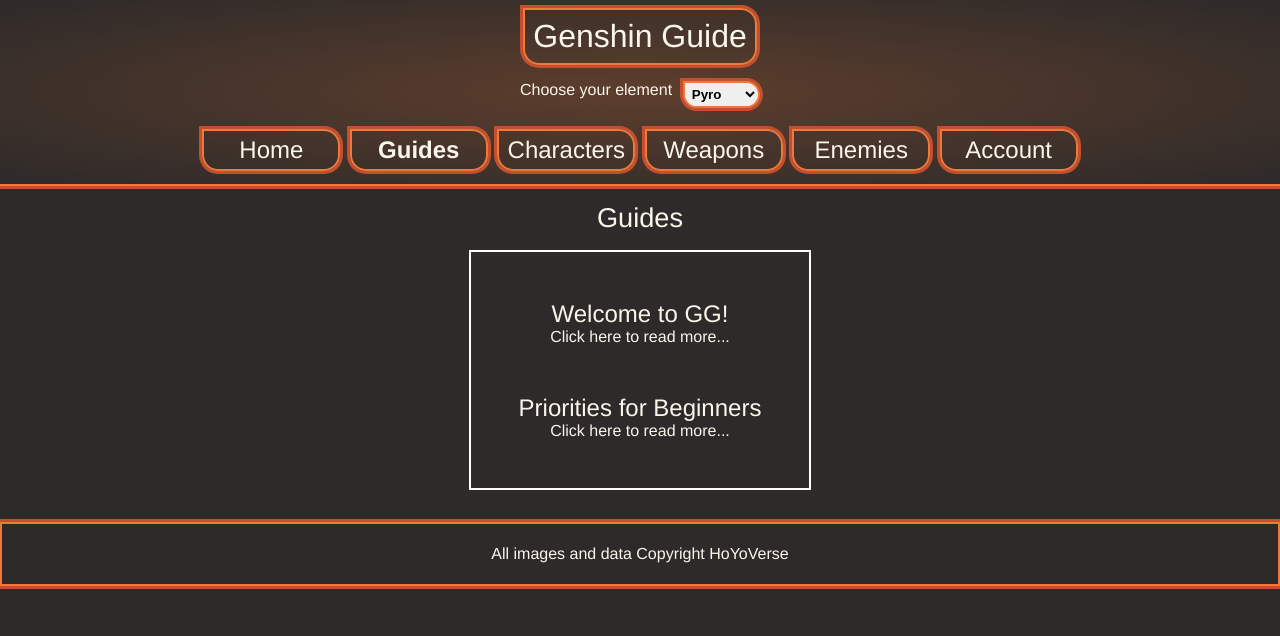
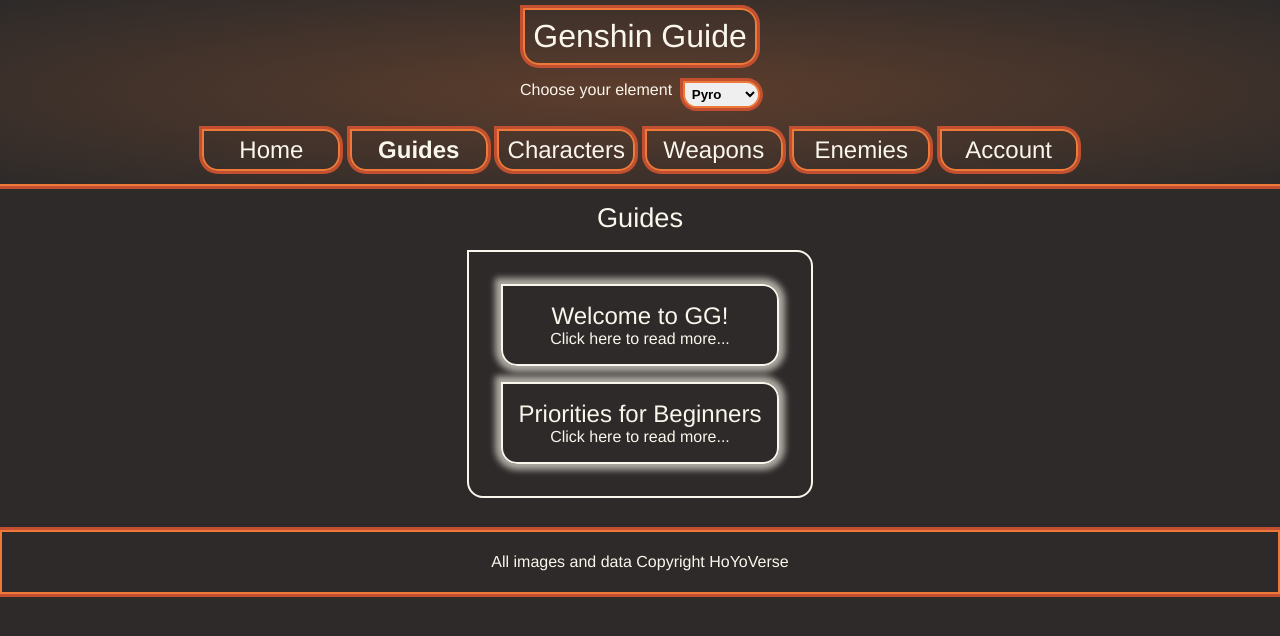
Before and after one commit to shbibsamy/genshin_guide, a Vue app: page /guides in a window 1280 px wide. Shown: the top 636 px of the page. Built offline with nearby package versions, Linux system fonts and the light colour scheme; no server answers.

Commit message:
guide style

```diff
--- a/src/components/NewGuide.vue
+++ b/src/components/NewGuide.vue
@@ -10,36 +10,19 @@
             </fieldset>
             <div div class="guide-body">
                 <fieldset class="guide-section">
-                    <label class="guide-image-area">
-                        <span>Upload a header image for your guide</span>
-                        <input type="file" accept="image/png, image/jpg, image/jpeg" name="guide-file-upload-1">
-                    </label>
-
                     <label class="guide-textarea">
                         <span>Type the first part of your guide here:</span>
                         <textarea name="guide-contents" v-model="guideEntry.contentsA"></textarea>
                     </label>
+                    <label class="guide-image-area">
+                        <span>Upload an image for your guide</span>
+                        <input type="file" accept="image/png, image/jpg, image/jpeg" name="guide-file-upload-1">
+                    </label>
                 </fieldset>
                 <fieldset class="guide-section">
-                    <label class="guide-image-area">
-                        <span>Upload a second image for your guide</span>
-                        <input type="file" name="guide-file-upload-2">
-                    </label>
-
                     <label class="guide-textarea">
                         <span>Type the second part of your guide here:</span>
                         <textarea name="guide-contents" v-model="guideEntry.contentsB"></textarea>
-                    </label>
-                </fieldset>
-                <fieldset class="guide-section">
-                    <label class="guide-image-area">
-                        <span>Upload a final image for your guide</span>
-                        <input type="file" name="guide-file-upload-3">
-                    </label>
-
-                    <label class="guide-textarea">
-                        <span>Type the third part of your guide here:</span>
-                        <textarea name="guide-contents" v-model="guideEntry.contentsC"></textarea>
                     </label>
                 </fieldset>
             </div>
--- a/src/views/guides/GuidesView.vue
+++ b/src/views/guides/GuidesView.vue
@@ -33,7 +33,7 @@
         this.newGuide = !this.newGuide;
         },
         openGuide(guide) {
-            let title = guide.title
+            let title = guide.title;
             router.push({name:'GuidesDetail', params: { title, 'guide':JSON.stringify(guide)}})
         }
     },
@@ -55,16 +55,23 @@
 .guide-section {
     margin: 1rem;
     padding: 1rem;
-    border: 2px solid white;
+    border-radius: 1rem;
+    border-top-left-radius: 0;
+    border: 2px solid #FAF6EC;
+    /* box-shadow: 0px 0px 6px 6px #adaaa3; */
 }
 
 .guide {
     margin: 1rem;
     padding: 1rem;
+    border-radius: 1rem;
+    border-top-left-radius: 0;
+    border: 2px solid #FAF6EC;
+    box-shadow: 0px 0px 6px 6px #adaaa3;
 }
 
 .guide:hover {
-    background-color: white;
+    background-color: #adaaa3;
 }
 
 .newGuide {
```
